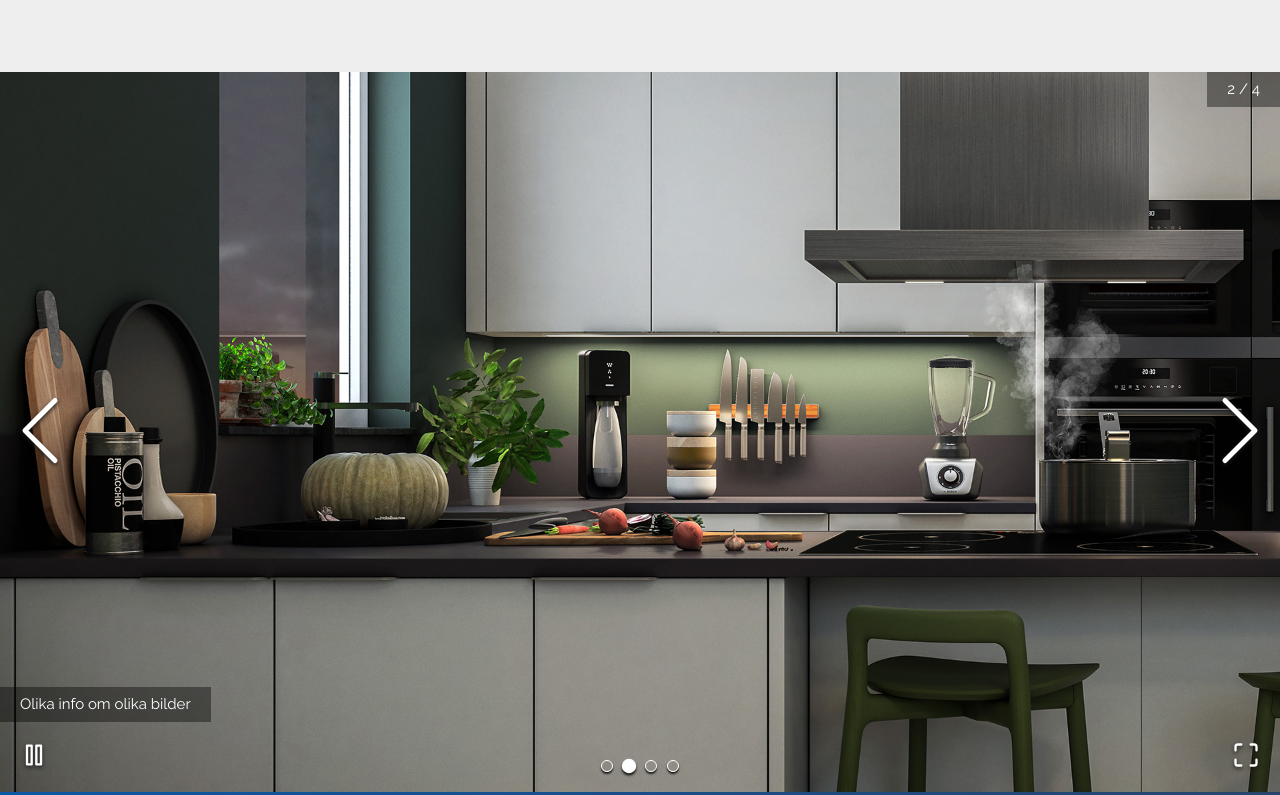
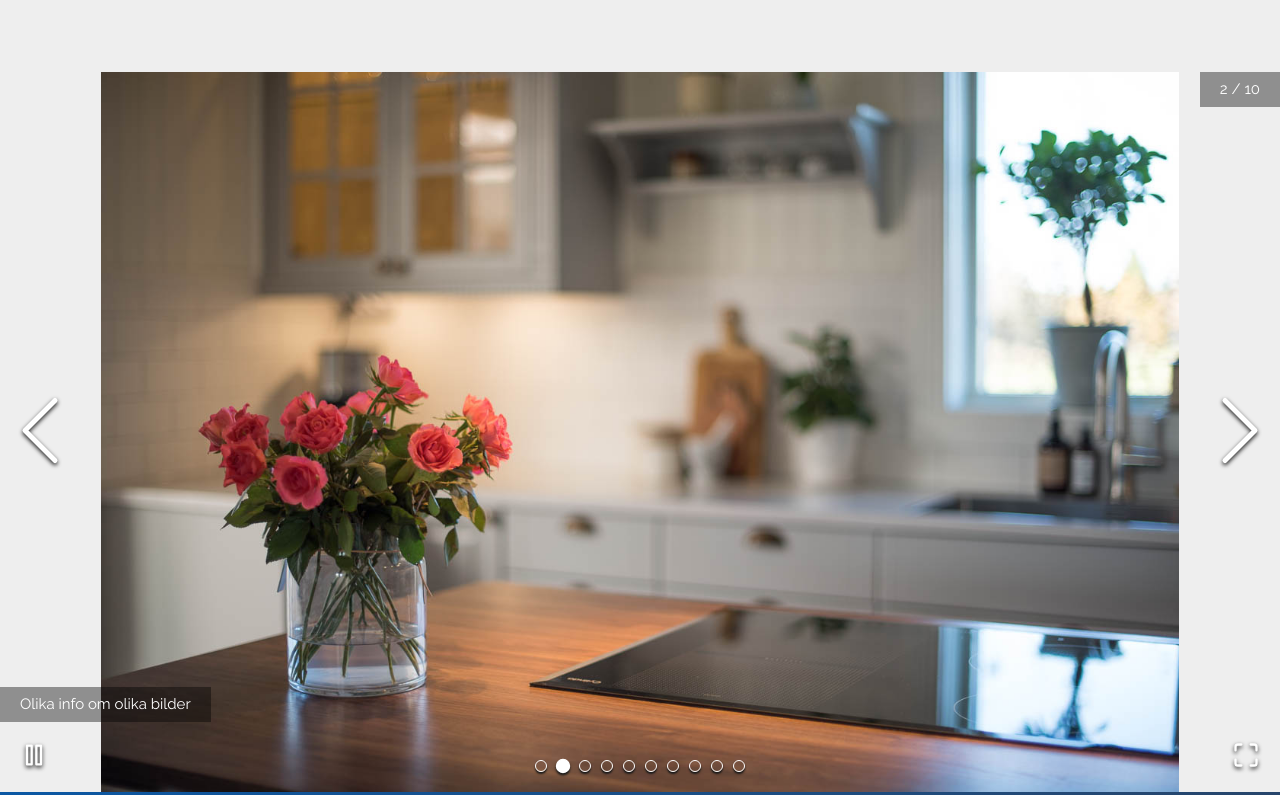
Before and after one commit to Maufive/matsake2.0, a Gatsby site: page / in a window 1280 px wide. Shown: the part 1858-2653 px from the top of the page. Built offline with nearby package versions, Linux system fonts and the light colour scheme; Gatsby itself is replaced by a stand-in of ours; a web font is replaced by a local one.

Commit message:
added images to slideshow

```diff
--- a/src/components/HittaKok.js
+++ b/src/components/HittaKok.js
@@ -3,10 +3,16 @@ import ImageGallery from "react-image-gallery"
 import "react-image-gallery/styles/css/image-gallery.css"
 import { HittaKokStyles, Textbox, Hembesok } from "../styles/HittaKok"
 import { Button } from "../styles/Button"
-import Kok1 from "../images/kok_1.jpg"
-import Kok2 from "../images/kok_2.jpg"
-import Kok3 from "../images/kok_3.jpg"
-import Kok4 from "../images/kok_4.jpg"
+import Kok1 from "../images/kok1.jpg"
+import Kok2 from "../images/kok2.jpg"
+import Kok3 from "../images/kok3.jpg"
+import Kok4 from "../images/kok4.jpg"
+import Kok5 from "../images/kok5.jpg"
+import Kok6 from "../images/kok6.jpg"
+import Kok7 from "../images/kok7.jpg"
+import Kok8 from "../images/kok8.jpg"
+import Kok9 from "../images/kok9.jpg"
+import Kok10 from "../images/kok10.jpg"
 
 const images = [
   {
@@ -23,6 +29,24 @@ const images = [
   },
   {
     original: Kok4,
+  },
+  {
+    original: Kok5,
+  },
+  {
+    original: Kok6,
+  },
+  {
+    original: Kok7,
+  },
+  {
+    original: Kok8,
+  },
+  {
+    original: Kok9,
+  },
+  {
+    original: Kok10,
   },
 ]
 
```
Also changed, not shown: src/images/kok1.jpg (added), src/images/kok10.jpg (added), src/images/kok2.jpg (added), src/images/kok3.jpg (added), src/images/kok4.jpg (added), src/images/kok5.jpg (added), src/images/kok6.jpg (added), src/images/kok7.jpg (added), src/images/kok8.jpg (added), src/images/kok9.jpg (added), src/images/kok_1.jpg (deleted), src/images/kok_2.jpg (deleted), src/images/kok_3.jpg (deleted), src/images/kok_4.jpg (deleted).
